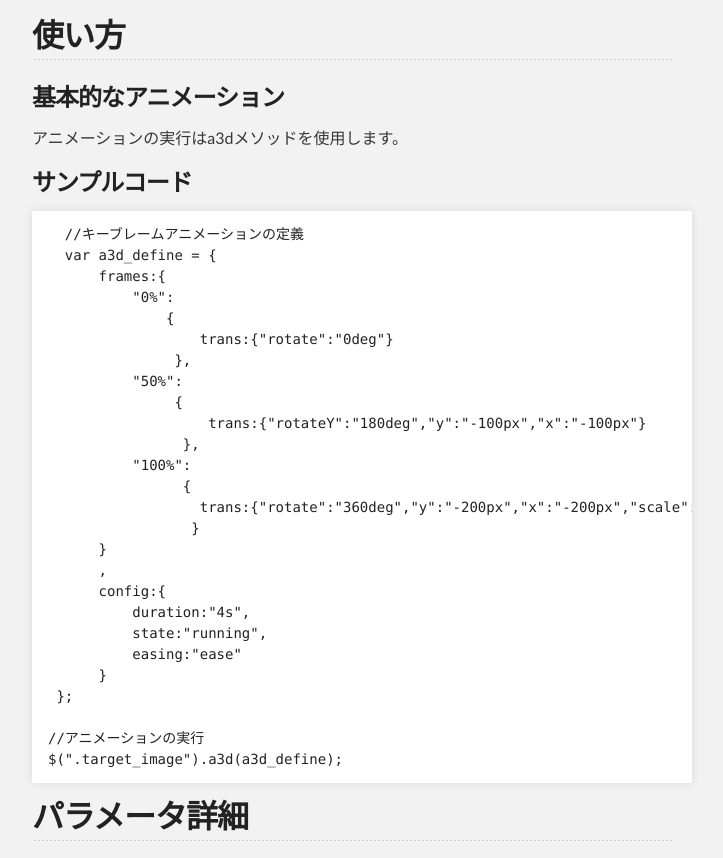
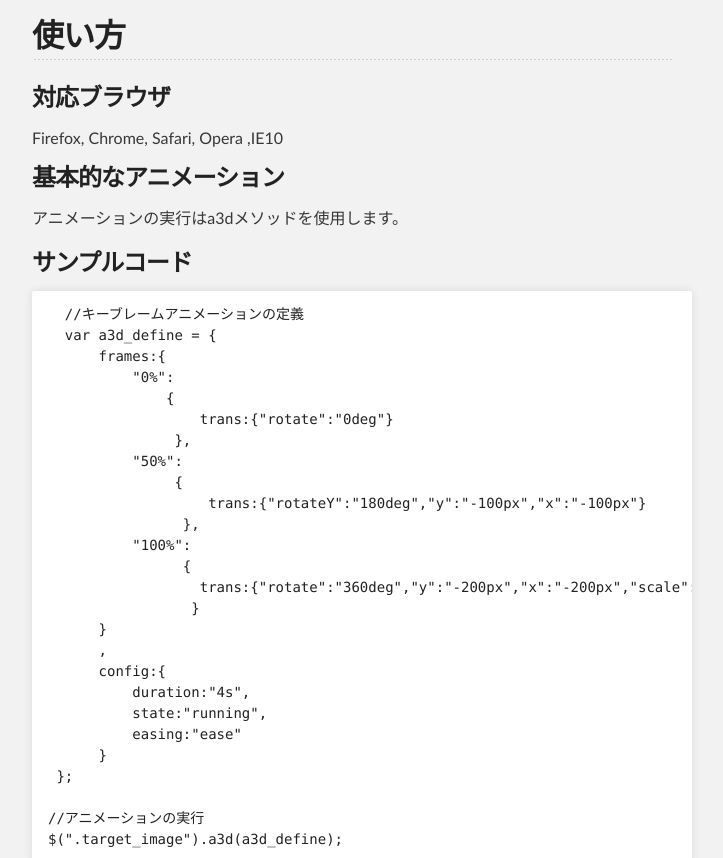
Before and after one commit to ShikemokuMK/jquery.a3d.js, a plain HTML site: page index.html in a window 1280 px wide. Shown: the part 958-1816 px from the top of the page, without its empty margins (288-1011 px from the left). Drawn offline with Linux system fonts and the light colour scheme.

Commit message:
Update index.html

```diff
--- a/index.html
+++ b/index.html
@@ -44,6 +44,10 @@
 <li><p>複数のキーフレームアニメーションを連鎖させる事ができます</p></li>
 <li><p>絶対位置指定、相対位置指定をサポートします。（エレメントの現在地点から前へ１０PXといった指定が可能）</p></li>
 </ul><h2>使い方</h2>
+
+<h3>対応ブラウザ</h3>
+
+Firefox, Chrome, Safari, Opera ,IE10
 
 <h3>基本的なアニメーション</h3>
 
```
